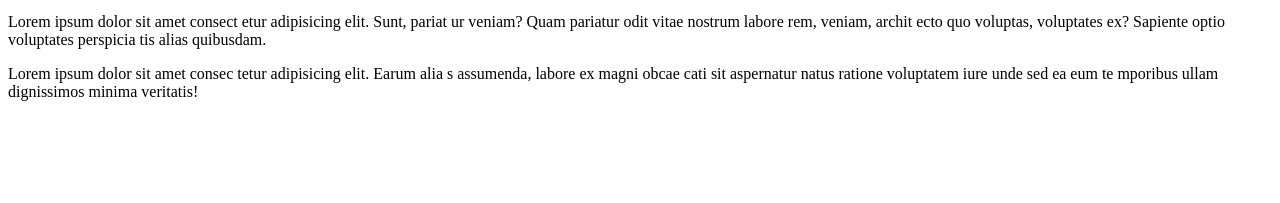
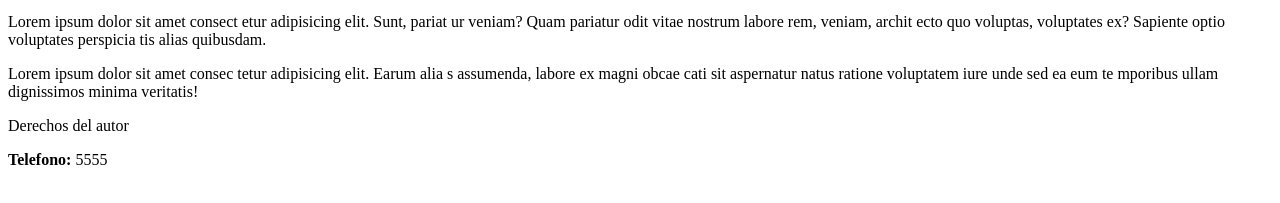
Before and after one commit to TheRacerMichael/gitClase3, a plain HTML site: page index.html in a window 1280 px wide. Shown: the part 119-322 px from the top of the page. Drawn offline with Linux system fonts and the light colour scheme.

Commit message:
puse un paragraph con telefono

```diff
--- a/index.html
+++ b/index.html
@@ -35,6 +35,13 @@
     </main>
     <footer>
         <div class="footer">
+            <p>
+            Derechos del autor
+            </p>
+            <p>
+                <strong> Telefono:
+                </strong> 5555
+            </p>
 
         </div>
     </footer>
```
